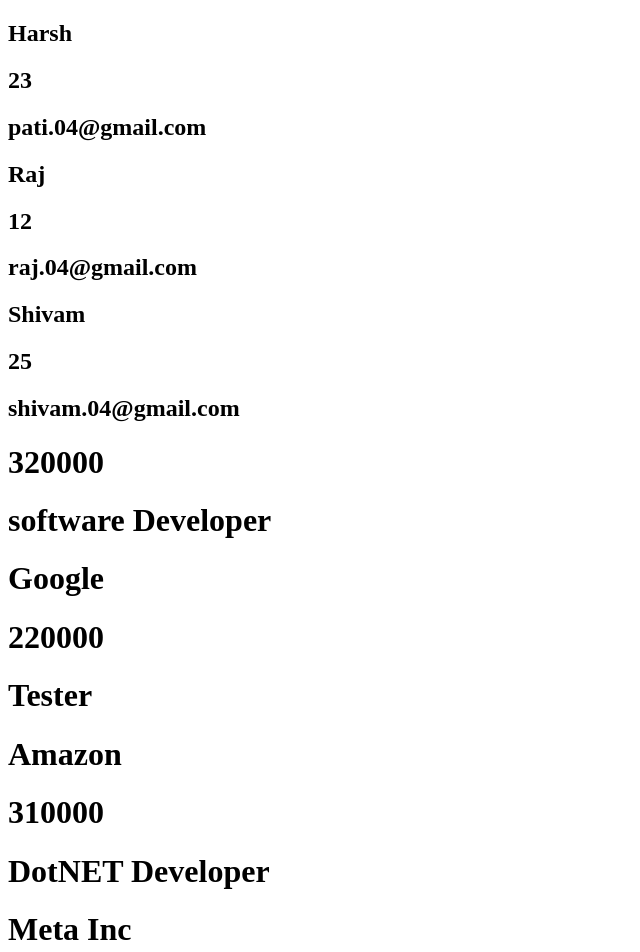
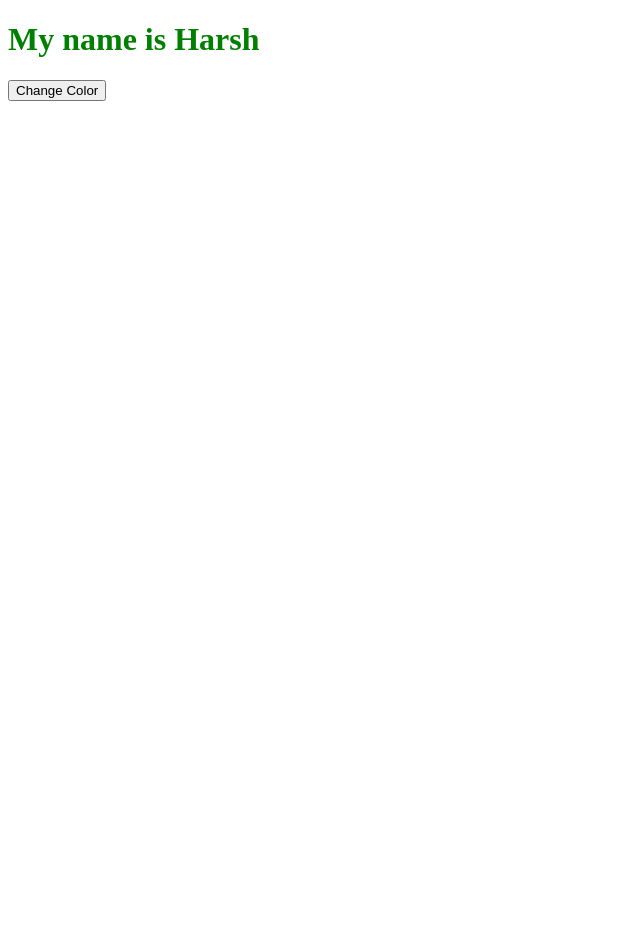
Before and after one commit to Harshwardhan404/React-Practice, a React (Create React App) app: page / in a window 1280 px wide. Shown: the top 952 px of the page, without its empty margins (0-640 px from the left). After the commit the page ends 800 px from the top, so only its background shows below. Built offline with nearby package versions, Linux system fonts and the light colour scheme.

Commit message:
files initialized

```diff
--- a/src/App.js
+++ b/src/App.js
@@ -1,57 +1,53 @@
-// import './App.module.css';
-// import Profile from './components/Navbar';
-
- import styles from './App.module.css'
+ import { useState } from 'react';
+// import styles from './App.module.css'
 
 
 function App() {
 
-  return (
-   <>
 
- <User name = "Harsh" age={23} email = "pati.04@gmail.com"/>
- <User name = "Raj" age={12} email = "raj.04@gmail.com"/>
- <User name = "Shivam" age={25} email = "shivam.04@gmail.com"/>
-
- <Company salary ={320000} position= "software Developer" company = "Google"/>
- <Company salary ={220000} position= "Tester" company = "Amazon"/>
- <Company salary ={310000} position= "DotNET Developer" company = "Meta Inc"/>
+//   const [text,setText]= useState('')
 
 
-  <div className={styles.App}>Hello Pedro</div>
-  <div className={styles.Hello}>Hello Pedro</div>
+// const handleOnChange = (event)=>{
+//   setText(event.target.value)
+// }
 
-   </>
+
+// const [showText, setShowText] = useState(true)
+
+// const handleOnClick = ()=>{
+// setShowText(!showText)
+// }
+
+const [color, setColor]= useState("green")
+
+const ColorChanger = ()=>{
+
+  setColor(color === 'green'? 'red': 'green')
+
+}
+
+  return (
+   <div>
+
+  {/* <input type='text' onChange={handleOnChange}></input>
+  {text} */}
+
+
+
+      {/* {showText && <h1>I am Harsh</h1> }      */}
+
+  {/* <button onClick={handleOnClick}>Show/Hide</button> */}
+
+
+
+      <h1 style={ { color : color}}>My name is Harsh</h1>
+      <button onClick={ColorChanger}>Change Color</button>
+
+
+
+   </div>
   )
 }
 
-
-const User = (props)=>{
-return (
-<>
-
-<h2>{props.name}</h2>
-<h2>{props.age}</h2>
-<h2>{props.email}</h2>
-
-
-</>
-)
-}
-
-
-const Company = (props)=>{
-  return (
-  <>
-  <h1>{props.salary}</h1>
-  <h1>{props.position}</h1>
-  <h1>{props.company}</h1>
-
-
-
-  </>
-  )
-}
-
-
 export default App;
```
Also changed, not shown: src/components/Navbar.js (deleted, +0 -22 lines).
